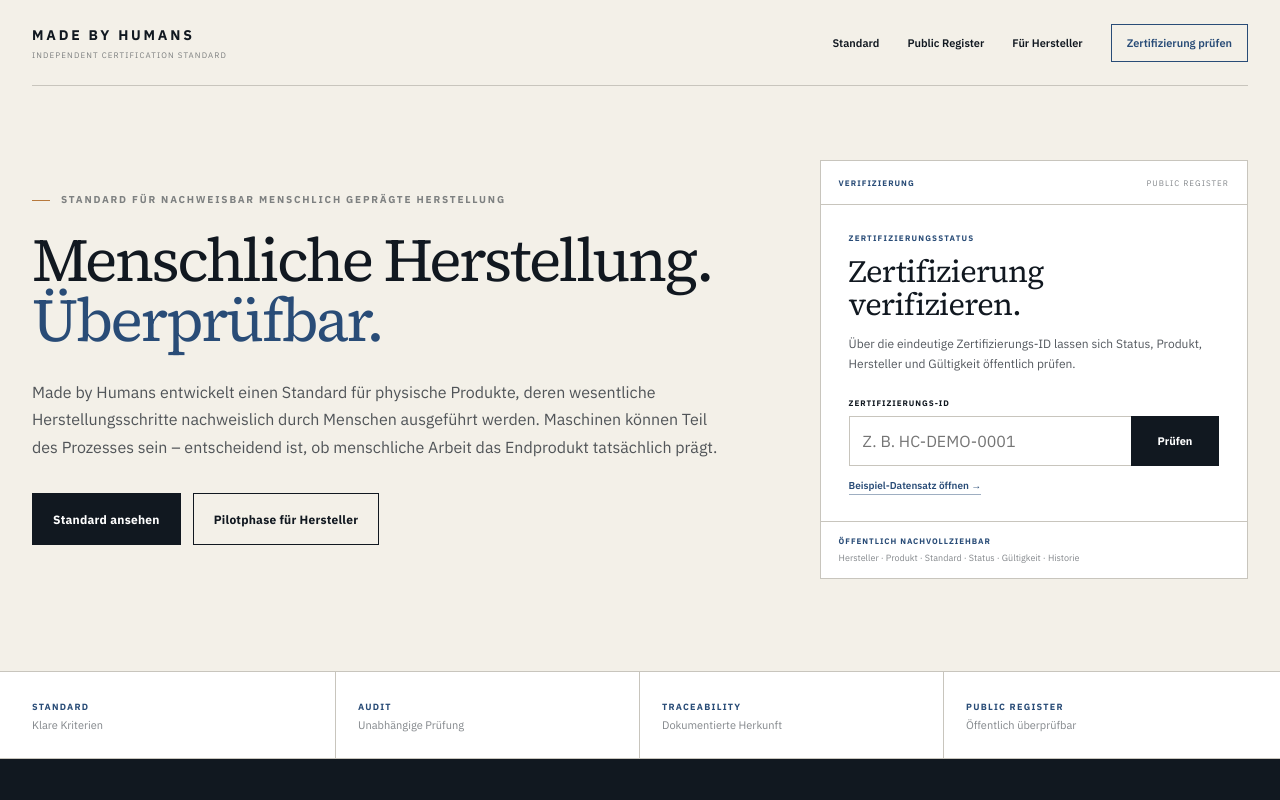
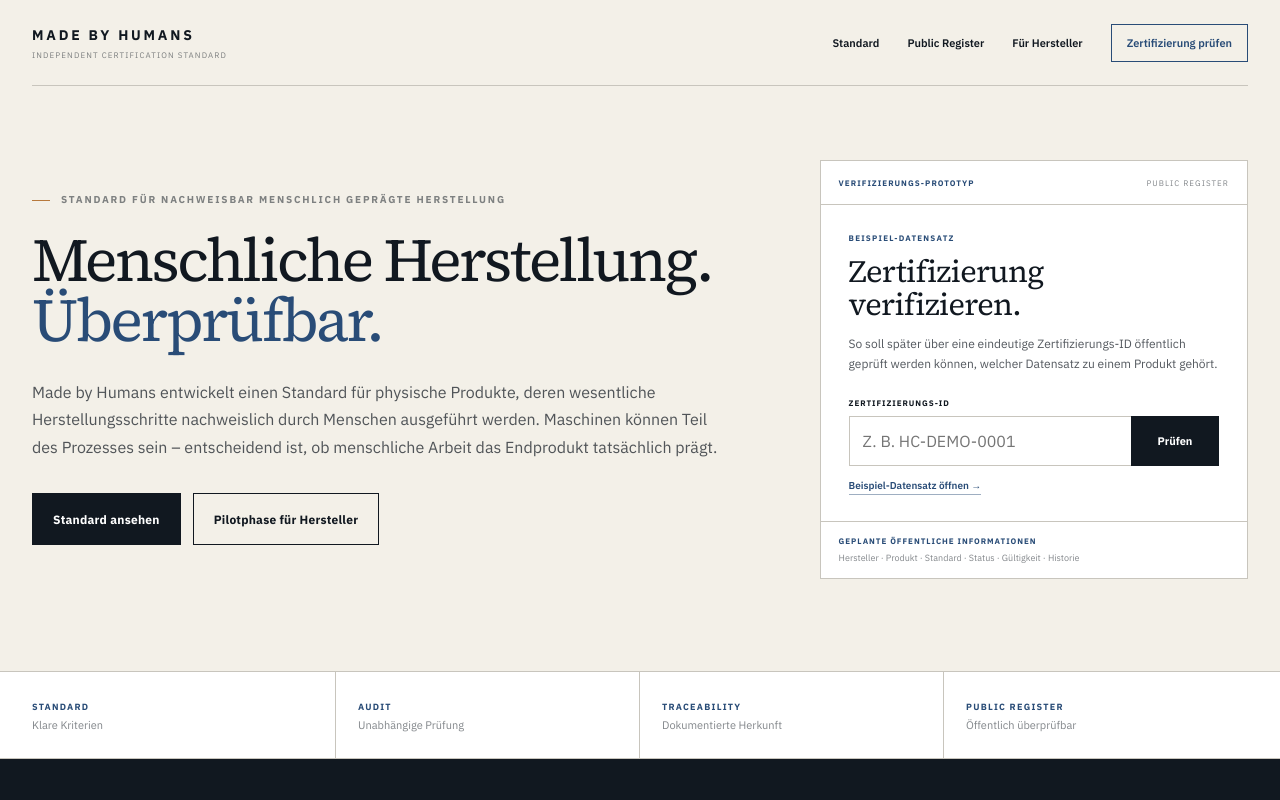
Before and after one commit to dennis-glaser-coder/human-certification-web, a Next.js app: page / in a window 1280 px wide. Shown: the top 800 px of the page. Built offline with nearby package versions, Linux system fonts and the light colour scheme.

Commit message:
Present hero verification as transparent prototype

```diff
--- a/src/components/HeroVerify.js
+++ b/src/components/HeroVerify.js
@@ -18,14 +18,14 @@ export default function HeroVerify() {
   return (
     <aside className="heroVerify" aria-label="Zertifizierung verifizieren">
       <div className="heroVerifyHeader">
-        <span>VERIFIZIERUNG</span>
+        <span>VERIFIZIERUNGS-PROTOTYP</span>
         <span>PUBLIC REGISTER</span>
       </div>
 
       <div className="heroVerifyBody">
-        <div className="heroVerifyKicker">ZERTIFIZIERUNGSSTATUS</div>
+        <div className="heroVerifyKicker">BEISPIEL-DATENSATZ</div>
         <h2>Zertifizierung verifizieren.</h2>
-        <p>Über die eindeutige Zertifizierungs-ID lassen sich Status, Produkt, Hersteller und Gültigkeit öffentlich prüfen.</p>
+        <p>So soll später über eine eindeutige Zertifizierungs-ID öffentlich geprüft werden können, welcher Datensatz zu einem Produkt gehört.</p>
 
         <form onSubmit={submit} className="heroVerifyForm">
           <label htmlFor="hero-certificate-id">Zertifizierungs-ID</label>
@@ -47,7 +47,7 @@ export default function HeroVerify() {
       </div>
 
       <div className="heroVerifyFooter">
-        <strong>ÖFFENTLICH NACHVOLLZIEHBAR</strong>
+        <strong>GEPLANTE ÖFFENTLICHE INFORMATIONEN</strong>
         <span>Hersteller · Produkt · Standard · Status · Gültigkeit · Historie</span>
       </div>
     </aside>
```
